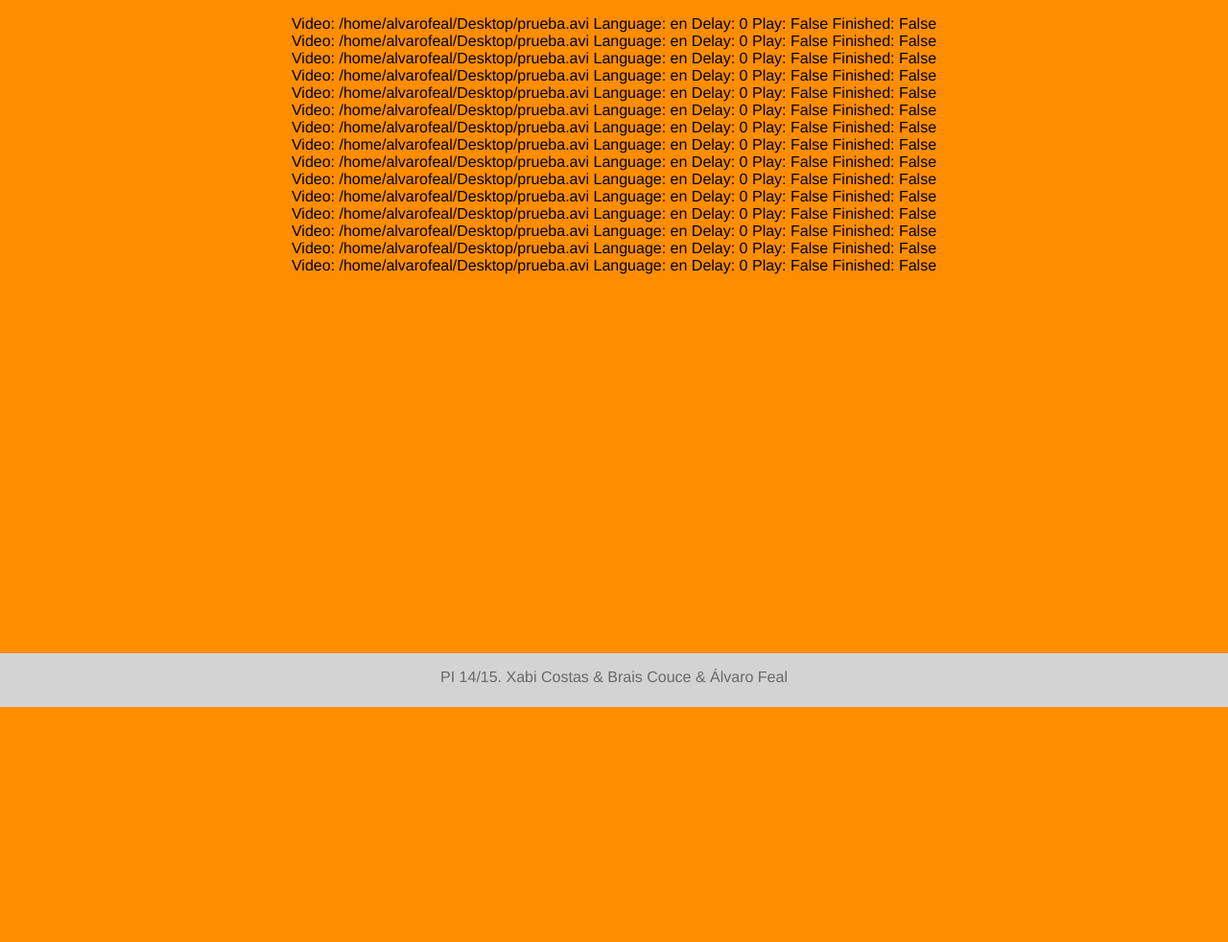
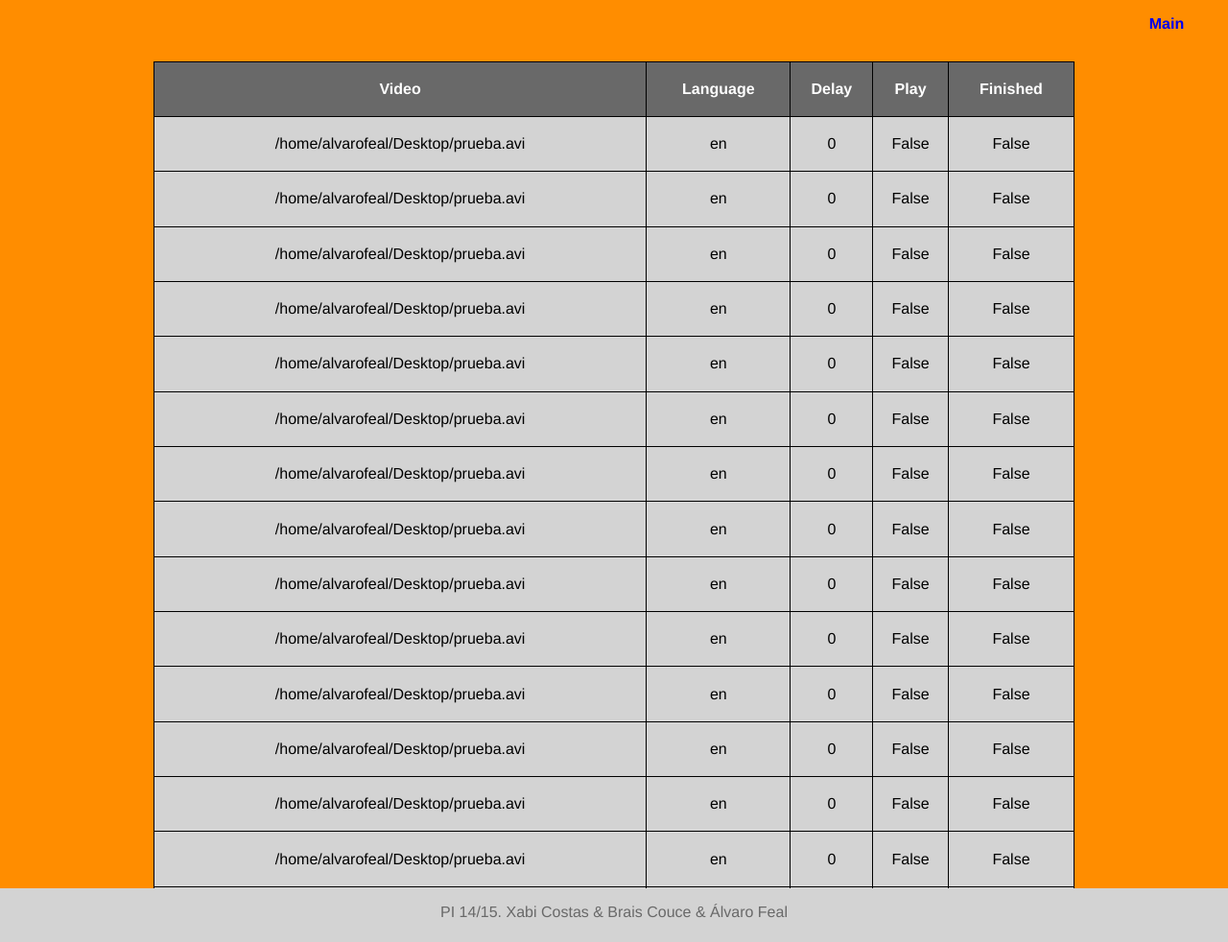
Before and after one commit to feal94/addsubs, a Django app: template www/pint/addsubs/templates/addsubs/jobs.html in a window 1280 px wide. Shown: the part 63-1045 px from the top of the page at 96% size. Before the commit the page ends 800 px from the top, so only its background shows below. Run offline with Django 3.2, Linux system fonts and the light colour scheme; the template is opened without the code that fills it: values that come from a table or form of the project are taken from there, others are empty; data comes from the database, SQL or seed files in the repository.

Commit message:
Mejorado el aspecto visual de la vista jobs

```diff
--- a/www/pint/addsubs/static/css/style_default.css
+++ b/www/pint/addsubs/static/css/style_default.css
@@ -117,6 +117,23 @@ div#UpperMenu a:link, a:visited{
     display: inline;
 }
 
+.job {
+  margin-top: 5%;
+  width: 75%;
+  border: 1px solid #000;
+  border-collapse: collapse;
+  background-color: lightgrey;
+}
+.job th, .job td {
+  border: 1px solid #000;
+  padding-top: 2%;
+  padding-bottom: 2%;
+}
+.job th {
+  background-color: dimgrey;
+  color: white;
+}
+
 footer {
 	position: absolute; /* footer always on the bottom */
 	bottom: 0;
--- a/www/pint/addsubs/templates/addsubs/jobs.html
+++ b/www/pint/addsubs/templates/addsubs/jobs.html
@@ -1,14 +1,36 @@
 {% extends 'base.html' %}
 
 {% block content %}
+
+	<div id="UpperMenu" >
+		<ul>
+			<li> <a href="{% url 'main' %}">Main</a> </li>
+		</ul>
+	</div>
+
 	{% if job_list %}
-		<ul>
-		{% for p in job_list %}
-			<li> Video: {{p.video}} Language: {{p.language}} Delay: {{p.delay}} Play: {{p.play}} Finished: {{p.finished}} </li>
-		{% endfor %}
-		</ul>
+		<div id="job_list">
+		<table class="job">
+			<tr>
+				<th>Video</th>
+				<th>Language</th>
+				<th>Delay</th>
+				<th>Play</th>
+				<th>Finished</th>
+			</tr>
+			{% for p in job_list %}
+				<tr>
+					<td> {{p.video}}</td>
+					<td>{{p.language}}</td>
+					<td>{{p.delay}}</td>
+					<td>{{p.play}}</td>
+					<td>{{p.finished}} </td>
+				</tr>
+			{% endfor %}
+		</table>
+		</div>
 	{% else %}
-		<div id="error-message"></div>
+		<div id="error-message">
 		<p> No jobs</p>
 		</div>
 	{% endif %}
--- a/www/pint/addsubs/templates/addsubs/main.html
+++ b/www/pint/addsubs/templates/addsubs/main.html
@@ -4,7 +4,7 @@
 
 		<div id="UpperMenu" >
 			<ul>
-				<li> <a class="job" href="{% url 'jobs' %}">View jobs</a> </li>
+				<li> <a href="{% url 'jobs' %}">View jobs</a> </li>
 			</ul>
 		</div>
 
```
